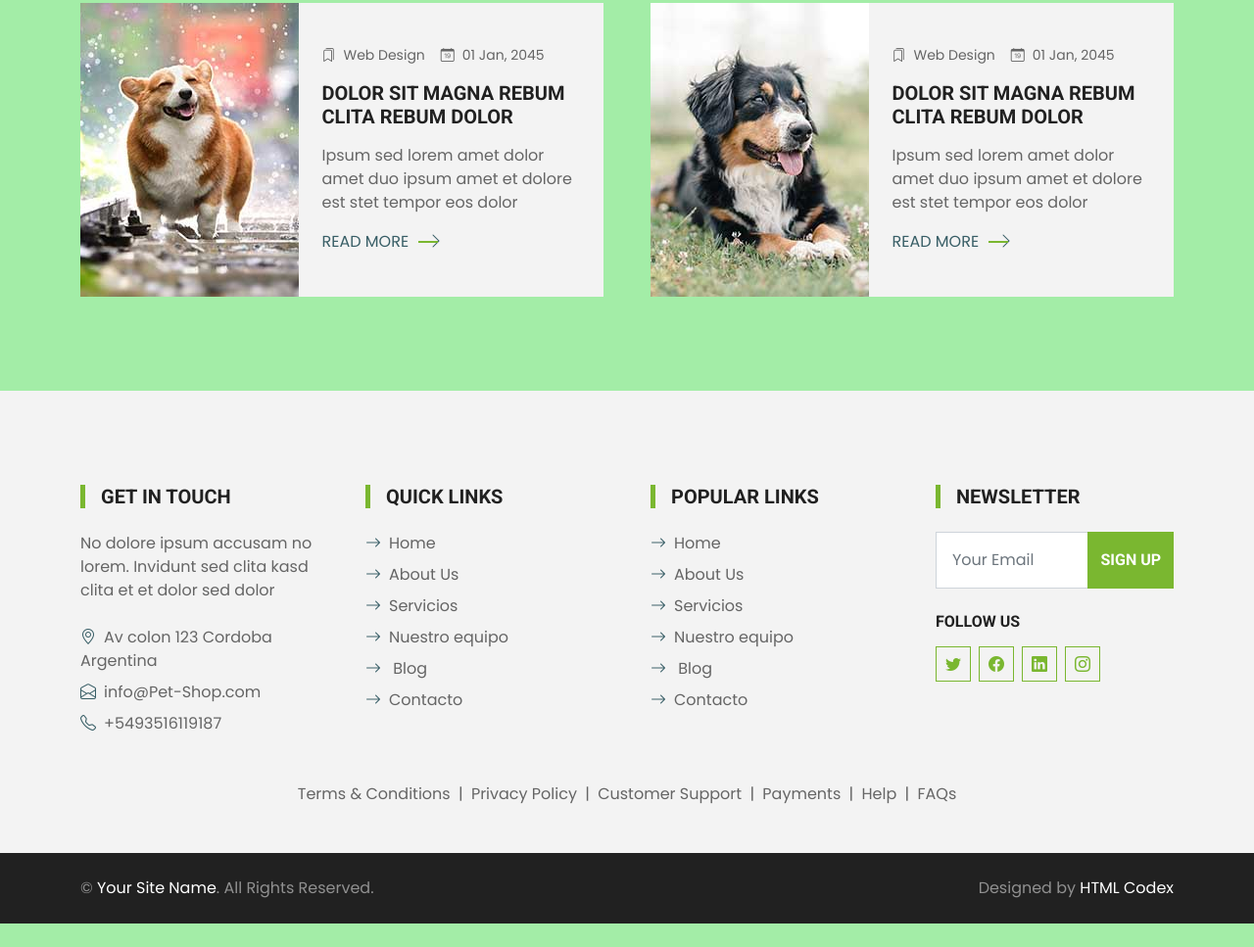
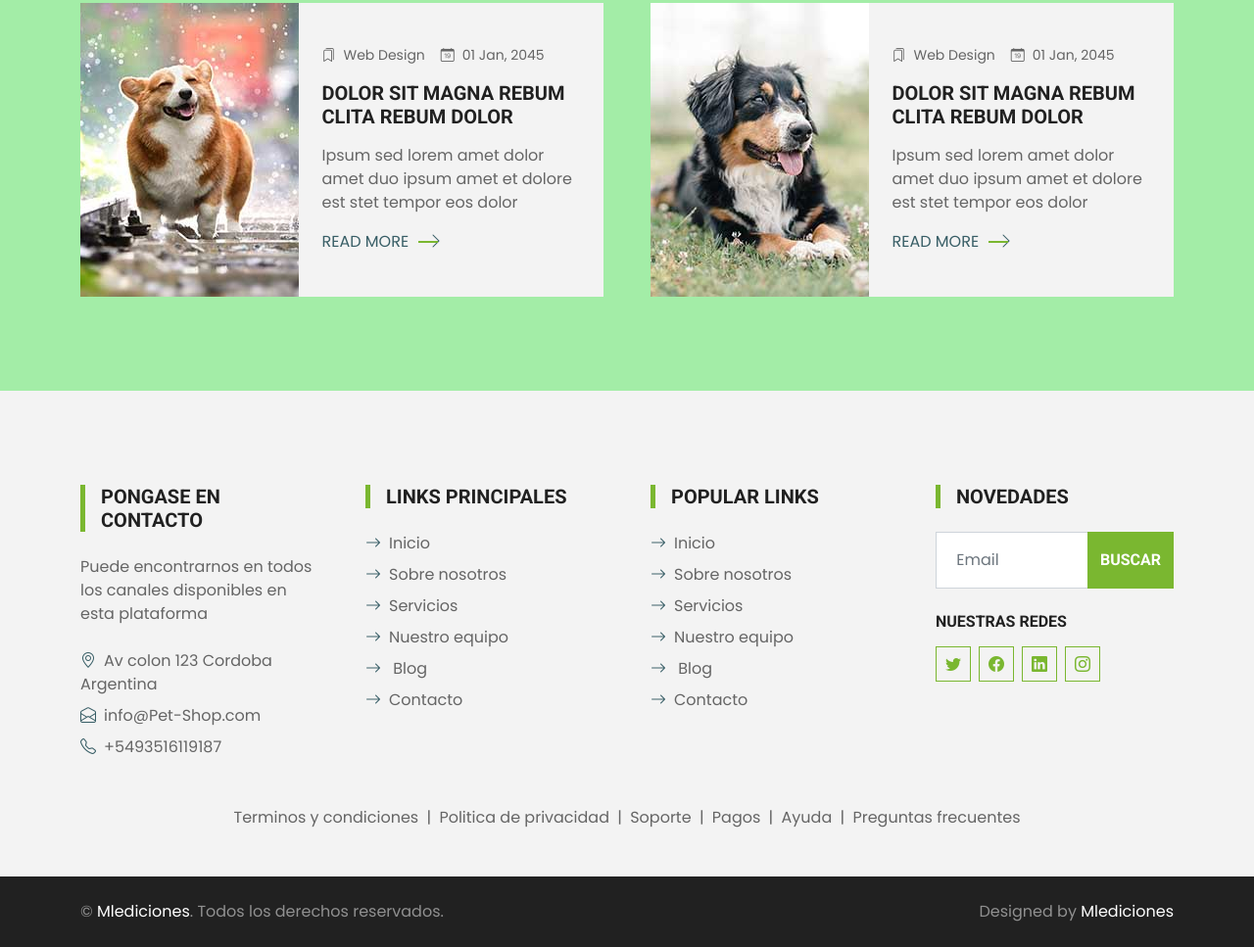
Before and after one commit to mati-lirosi/pet-shop, a plain HTML site: page index.html in a window 1280 px wide. Shown: the part 6008-6975 px from the top of the page at 98% size. Before the commit the page ends 6951 px from the top, so only its background shows below. Drawn offline with nearby package versions, Linux system fonts and the light colour scheme.

```diff
--- a/index.html
+++ b/index.html
@@ -629,17 +629,17 @@
         <div class="container pt-5">
             <div class="row g-5">
                 <div class="col-lg-3 col-md-6">
-                    <h5 class="text-uppercase border-start border-5 border-primary ps-3 mb-4">Get In Touch</h5>
-                    <p class="mb-4">No dolore ipsum accusam no lorem. Invidunt sed clita kasd clita et et dolor sed dolor</p>
+                    <h5 class="text-uppercase border-start border-5 border-primary ps-3 mb-4">Pongase en contacto</h5>
+                    <p class="mb-4">Puede encontrarnos en todos los canales disponibles en esta plataforma</p>
                     <p class="mb-2"><i class="bi bi-geo-alt text-primary me-2"></i>Av colon 123 Cordoba Argentina</p>
                     <p class="mb-2"><i class="bi bi-envelope-open text-primary me-2"></i>info@Pet-Shop.com</p>
                     <p class="mb-0"><i class="bi bi-telephone text-primary me-2"></i>+5493516119187</p>
                 </div>
                 <div class="col-lg-3 col-md-6">
-                    <h5 class="text-uppercase border-start border-5 border-primary ps-3 mb-4">Quick Links</h5>
+                    <h5 class="text-uppercase border-start border-5 border-primary ps-3 mb-4"> Links principales</h5>
                     <div class="d-flex flex-column justify-content-start">
-                        <a class="text-body mb-2" href="#"><i class="bi bi-arrow-right text-primary me-2"></i>Home</a>
-                        <a class="text-body mb-2" href="#"><i class="bi bi-arrow-right text-primary me-2"></i>About Us</a>
+                        <a class="text-body mb-2" href="#"><i class="bi bi-arrow-right text-primary me-2"></i>Inicio</a>
+                        <a class="text-body mb-2" href="#"><i class="bi bi-arrow-right text-primary me-2"></i>Sobre nosotros</a>
                         <a class="text-body mb-2" href="#"><i class="bi bi-arrow-right text-primary me-2"></i>Servicios</a>
                         <a class="text-body mb-2" href="#"><i class="bi bi-arrow-right text-primary me-2"></i>Nuestro equipo</a>
                         <a class="text-body mb-2" href="#"><i class="bi bi-arrow-right text-primary me-2"></i> Blog</a>
@@ -649,8 +649,8 @@
                 <div class="col-lg-3 col-md-6">
                     <h5 class="text-uppercase border-start border-5 border-primary ps-3 mb-4">Popular Links</h5>
                     <div class="d-flex flex-column justify-content-start">
-                        <a class="text-body mb-2" href="#"><i class="bi bi-arrow-right text-primary me-2"></i>Home</a>
-                        <a class="text-body mb-2" href="#"><i class="bi bi-arrow-right text-primary me-2"></i>About Us</a>
+                        <a class="text-body mb-2" href="#"><i class="bi bi-arrow-right text-primary me-2"></i>Inicio</a>
+                        <a class="text-body mb-2" href="#"><i class="bi bi-arrow-right text-primary me-2"></i>Sobre nosotros</a>
                         <a class="text-body mb-2" href="#"><i class="bi bi-arrow-right text-primary me-2"></i>Servicios</a>
                         <a class="text-body mb-2" href="#"><i class="bi bi-arrow-right text-primary me-2"></i>Nuestro equipo</a>
                         <a class="text-body mb-2" href="#"><i class="bi bi-arrow-right text-primary me-2"></i> Blog</a>
@@ -658,14 +658,14 @@
                     </div>
                 </div>
                 <div class="col-lg-3 col-md-6">
-                    <h5 class="text-uppercase border-start border-5 border-primary ps-3 mb-4">Newsletter</h5>
+                    <h5 class="text-uppercase border-start border-5 border-primary ps-3 mb-4">Novedades</h5>
                     <form action="">
                         <div class="input-group">
-                            <input type="text" class="form-control p-3" placeholder="Your Email">
-                            <button class="btn btn-primary">Sign Up</button>
+                            <input type="text" class="form-control p-3" placeholder=" Email">
+                            <button class="btn btn-primary">Buscar</button>
                         </div>
                     </form>
-                    <h6 class="text-uppercase mt-4 mb-3">Follow Us</h6>
+                    <h6 class="text-uppercase mt-4 mb-3">Nuestras redes</h6>
                     <div class="d-flex">
                         <a class="btn btn-outline-primary btn-square me-2" href="#"><i class="bi bi-twitter"></i></a>
                         <a class="btn btn-outline-primary btn-square me-2" href="#"><i class="bi bi-facebook"></i></a>
@@ -674,17 +674,17 @@
                     </div>
                 </div>
                 <div class="col-12 text-center text-body">
-                    <a class="text-body" href="">Terms & Conditions</a>
+                    <a class="text-body" href="">Terminos y condiciones</a>
                     <span class="mx-1">|</span>
-                    <a class="text-body" href="">Privacy Policy</a>
+                    <a class="text-body" href="">Politica de privacidad</a>
                     <span class="mx-1">|</span>
-                    <a class="text-body" href="">Customer Support</a>
+                    <a class="text-body" href="">Soporte</a>
                     <span class="mx-1">|</span>
-                    <a class="text-body" href="">Payments</a>
+                    <a class="text-body" href="">Pagos</a>
                     <span class="mx-1">|</span>
-                    <a class="text-body" href="">Help</a>
+                    <a class="text-body" href="">Ayuda</a>
                     <span class="mx-1">|</span>
-                    <a class="text-body" href="">FAQs</a>
+                    <a class="text-body" href="">Preguntas frecuentes</a>
                 </div>
             </div>
         </div>
@@ -693,10 +693,10 @@
         <div class="container">
             <div class="row g-5">
                 <div class="col-md-6 text-center text-md-start">
-                    <p class="mb-md-0">&copy; <a class="text-white" href="#">Your Site Name</a>. All Rights Reserved.</p>
+                    <p class="mb-md-0">&copy; <a class="text-white" href="#">Mlediciones</a>. Todos los derechos reservados.</p>
                 </div>
                 <div class="col-md-6 text-center text-md-end">
-                    <p class="mb-0">Designed by <a class="text-white" href="https://htmlcodex.com">HTML Codex</a></p>
+                    <p class="mb-0">Designed by <a class="text-white" href="https://htmlcodex.com">Mlediciones</a></p>
                 </div>
             </div>
         </div>
```
